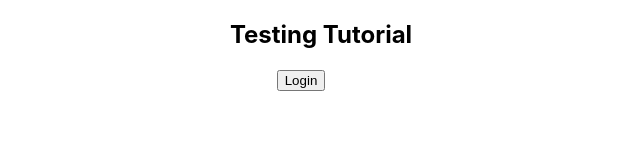
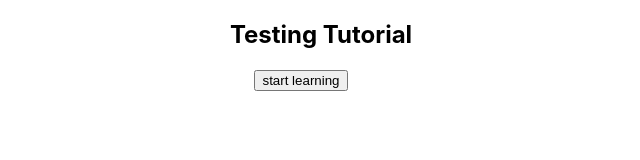
Before and after one commit to Akash9611/React_Testing_Project, a React (Create React App) app: page / in a window 1280 px wide. Shown: the top 160 px of the page, without its empty margins (339-979 px from the left). Built offline with nearby package versions, Linux system fonts and the light colour scheme.

Commit message:
findBy() and findAllBy()

```diff
--- a/src/skills/Skill.js
+++ b/src/skills/Skill.js
@@ -1,7 +1,14 @@
-import React, { useState } from 'react'
+import React, { useEffect, useState } from 'react'
 
 const Skill = ({ skills }) => {
-    const [isEnable, setIsEnable] = useState(false)
+    const [isLoggedIn, setIsLoggedIn] = useState(false)
+
+    useEffect(()=>{
+        setTimeout(()=>{
+            setIsLoggedIn(true)
+        },1001)
+    },[]) // after 500 milliseconds the isLoggedIn is set to true automatically. It means the 'start learning button' will get present after 500 milliseconds //!findBy()
+
     return (
         <div>
             <ul>
@@ -10,8 +17,8 @@ const Skill = ({ skills }) => {
                 }
                 ): <h2>Testing Tutorial</h2> }
             </ul>
-            {isEnable ? <button>start learning</button> //This element is not rendered until isEnable state is false [So this element is not present in DOM until isEnable is false] so simple getBy() is not not work with this element while testing we need to use queryBy() for the testing not present DOM elements
-             : <button onClick={()=>setIsEnable(true)}>Login</button>//the isEnable state is by default false so this button element is rendered and present in DOM
+            {isLoggedIn ? <button>start learning</button> //This element is not rendered until isLoggedIn state is false [So this element is not present in DOM until isLoggedIn is false] so simple getBy() is not not work with this element while testing we need to use queryBy() for the testing not present DOM elements
+             : <button onClick={()=>setIsLoggedIn(true)}>Login</button>//the isLoggedIn state is by default false so this button element is rendered and present in DOM
             }
         </div>
     )
```
Also changed, not shown: 1 other file (tests, documents, lock files or other folders).
